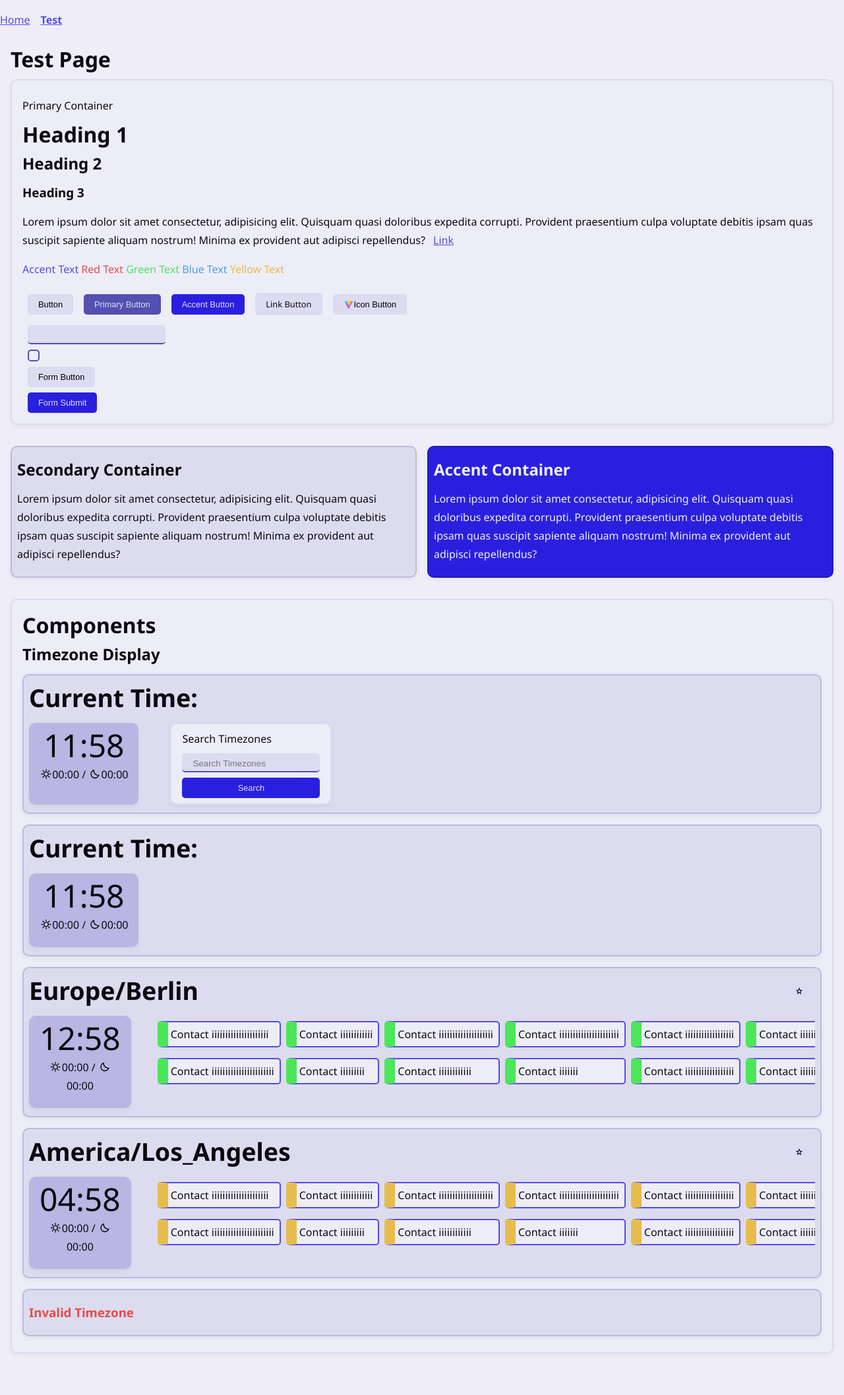
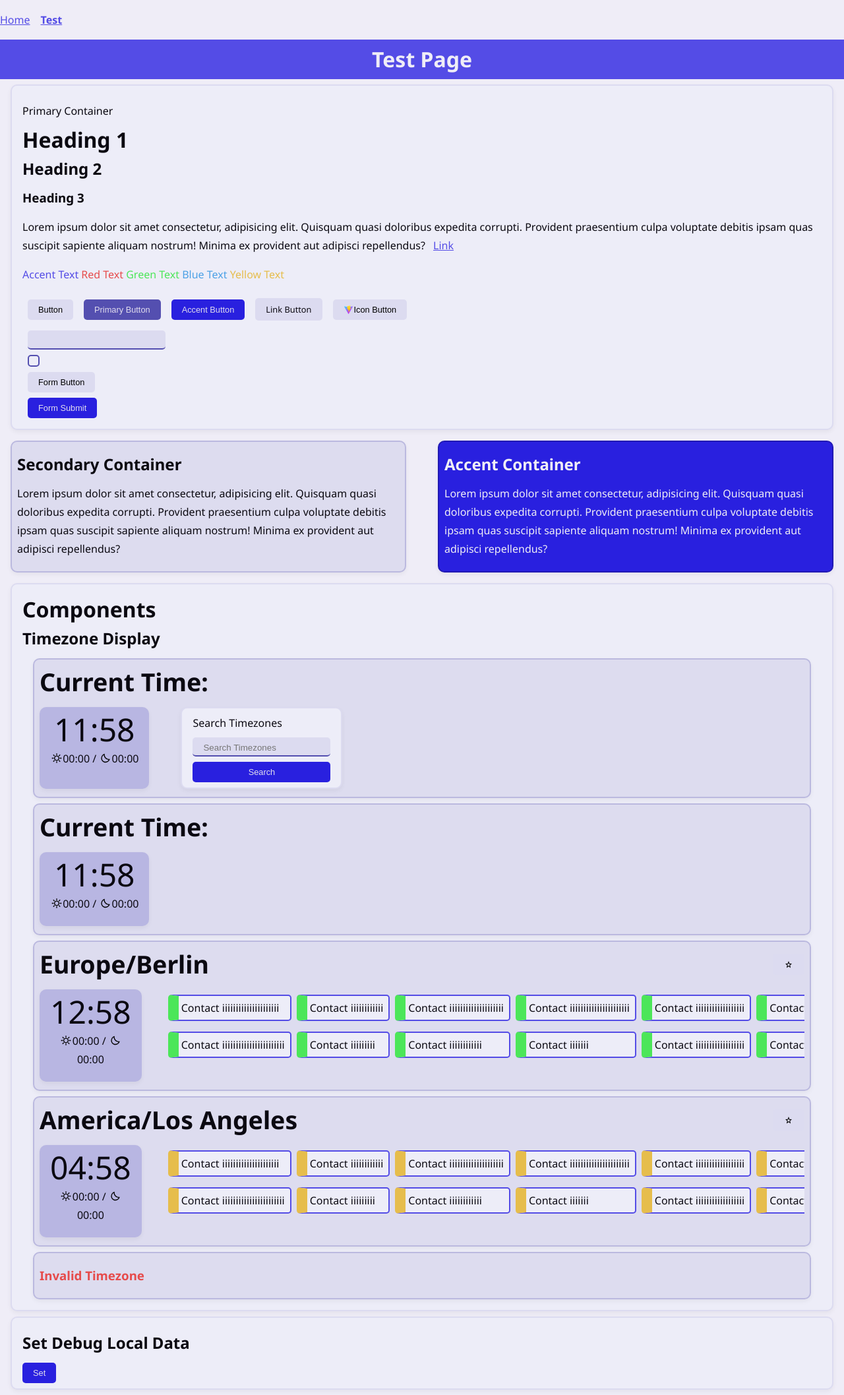
Before and after one commit to CMSC-495-7383-Group-3/timezone-webapp, a React (Vite) app in the folder frontend/: page /test in a window 1280 px wide. Shown: the whole page at 66% size. Before the commit the page ends 2068 px from the top, so only its background shows below. Built offline with nearby package versions, Linux system fonts and the light colour scheme; a web font is replaced by a local one.

Commit message:
Working Timezone Page

```diff
--- a/frontend/src/components/TimezoneDisplay.tsx
+++ b/frontend/src/components/TimezoneDisplay.tsx
@@ -18,7 +18,7 @@ interface ITimezoneDisplayProps {
 function prettyTimezoneName(timezone: string): string {
   // TODO We will potentially need to turn the timezone's code into a pretty printed name.
   // TODO this is a placeholder function to do this.
-  return timezone
+  return timezone.replace("_", " ")
 }
 
 //Component for displaying a single timezone with a list of associated contacts
@@ -49,7 +49,14 @@ export default function TimezoneDisplay(props: ITimezoneDisplayProps) {
   return (
     <div className="container secondary timezone-display">
       <div className="title">
-        <h3>{prettyTimezoneName(props.timezone)}</h3>
+        <h3>
+          <a
+            href={`/timezone/${props.timezone.replace("/", "-")}`}
+            className="invisible-link"
+          >
+            {prettyTimezoneName(props.timezone)}
+          </a>
+        </h3>
         <button className="secondary icon" onClick={onFavoriteButtonClick}>
           <img src={starIcon} alt="star icon" />
         </button>
--- a/frontend/src/components/testComponent.scss
+++ b/frontend/src/components/testComponent.scss
@@ -16,3 +16,7 @@
   display: flex;
   gap: globals.$space-md;
 }
+
+.test-component .container {
+  margin: globals.$space-xs globals.$space-md;
+}
--- a/frontend/src/index.scss
+++ b/frontend/src/index.scss
@@ -29,7 +29,9 @@ button:focus {
 
 //TODO adjust main to fit with the header/footer once they are added
 main {
-  margin: globals.$space-xs globals.$space-md;
+  & > .container {
+    margin: globals.$space-xs globals.$space-md;
+  }
 }
 
 h1,
@@ -46,6 +48,16 @@ a {
 
 a:visited {
   color: var(--accent-300);
+}
+
+a.invisible-link {
+  color: var(--text-950);
+  text-decoration: none;
+
+  &:visited {
+    color: var(--text-950);
+    text-decoration: none;
+  }
 }
 
 .container {
@@ -196,6 +208,15 @@ input[type="checkbox"] {
   }
 }
 
+// Format the first h1 in a main as the page title
+main > h1:first-child {
+  background-color: var(--accent-400);
+  color: var(--background-50);
+  padding: globals.$space-md 0;
+  margin: 0;
+  text-align: center;
+}
+
 // Small classes
 .color-accent {
   color: var(--accent-400);
--- /dev/null
+++ b/frontend/src/lib/api/contactsByTimezone.ts
@@ -0,0 +1,10 @@
+import { Contact } from "../../types"
+
+export default function contactsByTimezone(timezone: string): Contact[] {
+  const contactsStorageData = localStorage.getItem("contacts")
+  const allContacts: Contact[] = JSON.parse(
+    contactsStorageData ? contactsStorageData : "[]"
+  )
+
+  return allContacts.filter((contact) => contact.timeZone === timezone)
+}
--- a/frontend/src/pages/Test.tsx
+++ b/frontend/src/pages/Test.tsx
@@ -1,10 +1,66 @@
 import TestComponent from "../components/TestComponent"
 
 export default function Test() {
+  //! Debug function. Remove when external API is added
+  const onSetLocalDebugData = () => {
+    localStorage.clear()
+
+    // Set example timezones
+    localStorage.setItem(
+      "favoriteTimezones",
+      JSON.stringify(["Europe/Berlin", "America/Los_Angeles"])
+    )
+
+    // Set example contacts
+    localStorage.setItem(
+      "contacts",
+      JSON.stringify([
+        {
+          id: "1",
+          name: "Contact 1",
+          timeZone: "Europe/Berlin",
+          notes: "A Note",
+        },
+        {
+          id: "2",
+          name: "Contact 2",
+          timeZone: "Europe/Berlin",
+          notes: "A Note",
+        },
+        {
+          id: "3",
+          name: "Contact 3",
+          timeZone: "America/Los_Angeles",
+          notes: "A Note",
+        },
+        {
+          id: "4",
+          name: "Contact 4",
+          timeZone: "America/Los_Angeles",
+          notes: "A Note",
+        },
+        {
+          id: "5",
+          name: "Contact 5",
+          timeZone: "America/Los_Angeles",
+          notes: "A Note",
+        },
+      ])
+    )
+
+    alert("Data set.")
+  }
+
   return (
     <main id="test">
       <h1>Test Page</h1>
       <TestComponent />
+      <div className="container primary">
+        <h2>Set Debug Local Data</h2>
+        <button onClick={onSetLocalDebugData} className="accent">
+          Set
+        </button>
+      </div>
     </main>
   )
 }
--- a/frontend/src/pages/Timezone.tsx
+++ b/frontend/src/pages/Timezone.tsx
@@ -1,12 +1,29 @@
 import { useParams } from "react-router-dom"
+import TimezoneDisplay from "../components/TimezoneDisplay"
+import contactsByTimezone from "../lib/api/contactsByTimezone"
 
 export default function Timezone() {
   const { zone } = useParams<{ zone: string }>()
 
+  if (!zone)
+    return (
+      <main id="timezone">
+        <h1 className="color-red">Invalid Route Parameters.</h1>
+      </main>
+    )
+
+  const timezoneIdentifier = zone?.replace("-", "/")
+
   return (
     <main id="timezone">
       <h1>Timezone</h1>
-      <h2>{zone}</h2>
+
+      <div className="container primary">
+        <TimezoneDisplay
+          timezone={timezoneIdentifier}
+          contacts={contactsByTimezone(timezoneIdentifier)}
+        />
+      </div>
     </main>
   )
 }
```
